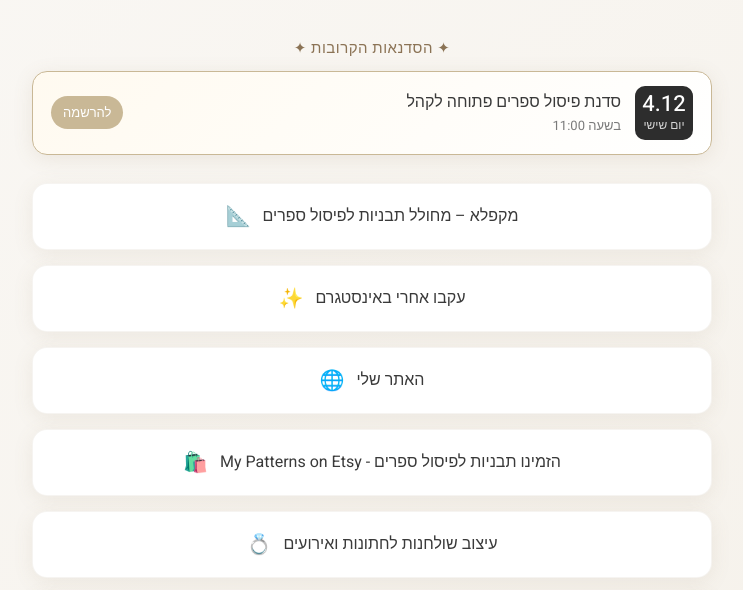
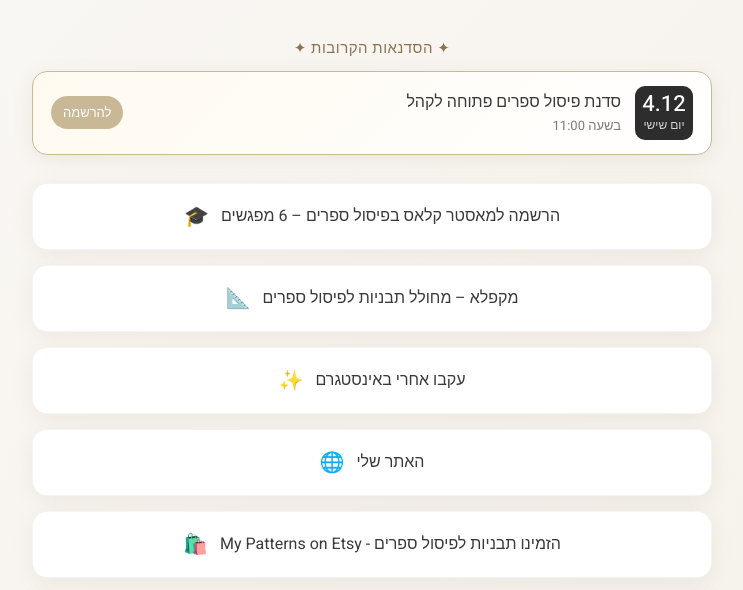
Before and after one commit to lahavlahavlahav/links, a plain HTML site: page index.html in a window 1280 px wide. Shown: the part 162-752 px from the top of the page, without its empty margins (268-1011 px from the left). Drawn offline with nearby package versions, Linux system fonts and the light colour scheme.

Commit message:
Add masterclass registration link

```diff
--- a/index.html
+++ b/index.html
@@ -233,6 +233,7 @@
         .workshop-info strong { display: block; font-size: 16px; font-weight: 500; }
         .workshop-info span { display: block; font-size: 13px; color: #7a7a7a; margin-top: 2px; }
         .workshop-cta { flex: none; font-size: 13px; font-weight: 500; color: #fff; background: #c9b896; border-radius: 999px; padding: 7px 12px; }
+        .link-masterclass::before { background: linear-gradient(135deg, rgba(232, 210, 170, 0.55) 0%, rgba(201, 184, 150, 0.35) 100%); }
         .link-mekapele::before { background: linear-gradient(135deg, rgba(210, 225, 200, 0.45) 0%, rgba(180, 205, 170, 0.3) 100%); }
 
         .emoji {
@@ -332,6 +333,11 @@
         </section>
 
         <div class="links-container">
+            <a href="https://masterclass.liloubooks.com" target="_blank" class="link-button link-masterclass">
+                <span>הרשמה למאסטר קלאס בפיסול ספרים – 6 מפגשים</span>
+                <span class="emoji">🎓</span>
+            </a>
+
             <a href="https://www.mekapele.com" target="_blank" class="link-button link-mekapele">
                 <span>מקפלא – מחולל תבניות לפיסול ספרים</span>
                 <span class="emoji">📐</span>
```
